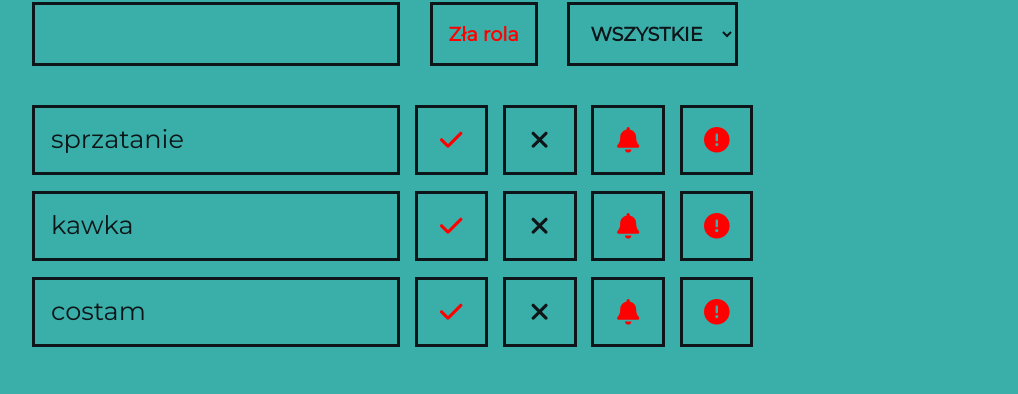
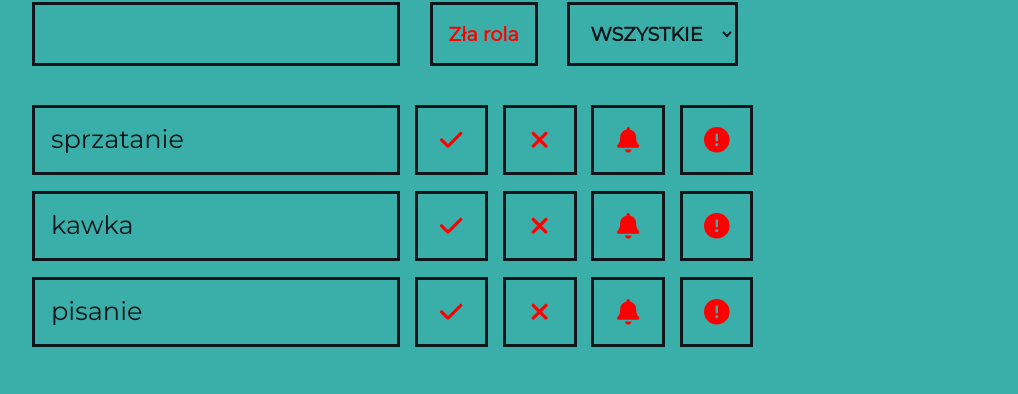
Before and after one commit to micad132/wkck-projekt, a Vue app: page / in a window 1280 px wide. Shown: the part 335-729 px from the top of the page, without its empty margins (240-1258 px from the left). Built offline with nearby package versions, Linux system fonts and the light colour scheme.

Commit message:
role permits done

```diff
--- a/src/components/TaskItem.vue
+++ b/src/components/TaskItem.vue
@@ -32,11 +32,19 @@
         <fa class="icon" icon="check" />
       </button>
       <button
+	    v-if="userRole.isPrezes"
         @click="showModal = true"
         class="taskWrapper__tasks__task__buttons__button cancel"
       >
         <fa class="icon" icon="xmark" />
       </button>
+	  <button
+	    v-else
+        class="taskWrapper__tasks__task__buttons__button cancel canceled"
+      >
+        <fa class="icon" icon="xmark" />
+      </button>
+
       <button
 	    v-if="userRole.isPracownik"
         ref="helpButton"
@@ -247,6 +255,13 @@ export default {
 		  }
 	  }
 
+	  &.cancel.canceled{
+		  color: red;
+		  &:hover{
+			  color: red;
+		  }
+	  }
+
 	  &.help.canceled{
 		  color: red;
 		  &:hover{
--- a/src/components/TaskWrapper.vue
+++ b/src/components/TaskWrapper.vue
@@ -95,7 +95,7 @@ export default {
     },
     {
     	id: 2,
-	  	name: 'costam',
+    	name: 'pisanie',
     	done: false,
 	   	help: false,
 	   	important: false
```
Lines whose indentation alone changed are shown as unchanged.
